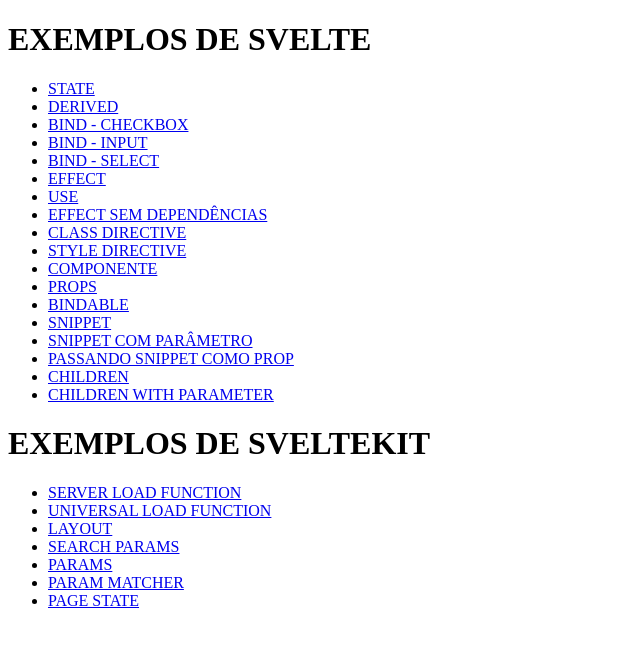
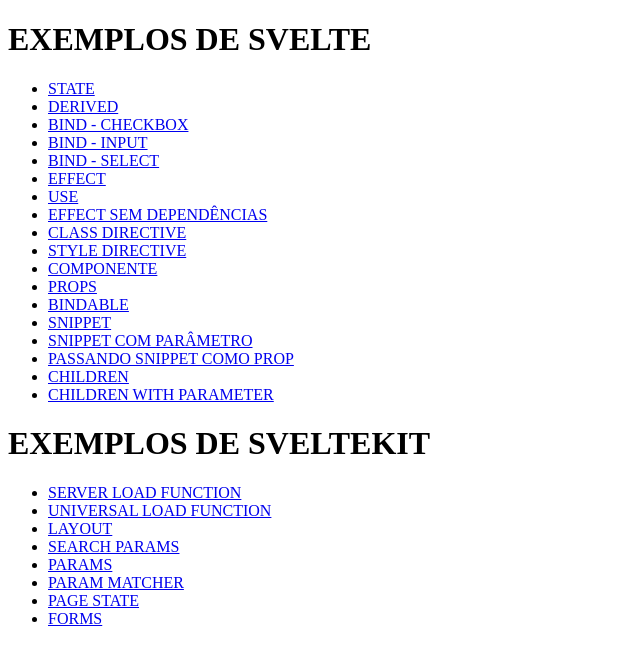
Before and after one commit to caioamorimcel/svelte5-examples, a SvelteKit app: page / in a window 1280 px wide. Shown: the top 662 px of the page, without its empty margins (0-640 px from the left). Built offline with nearby package versions, Linux system fonts and the light colour scheme.

Commit message:
link do form

```diff
--- a/src/routes/+page.svelte
+++ b/src/routes/+page.svelte
@@ -82,4 +82,7 @@
 	<li>
 		<a href="./sveltekit/page-state">PAGE STATE</a>
 	</li>
+	<li>
+		<a href="./sveltekit/form">FORMS</a>
+	</li>
 </ul>
```
